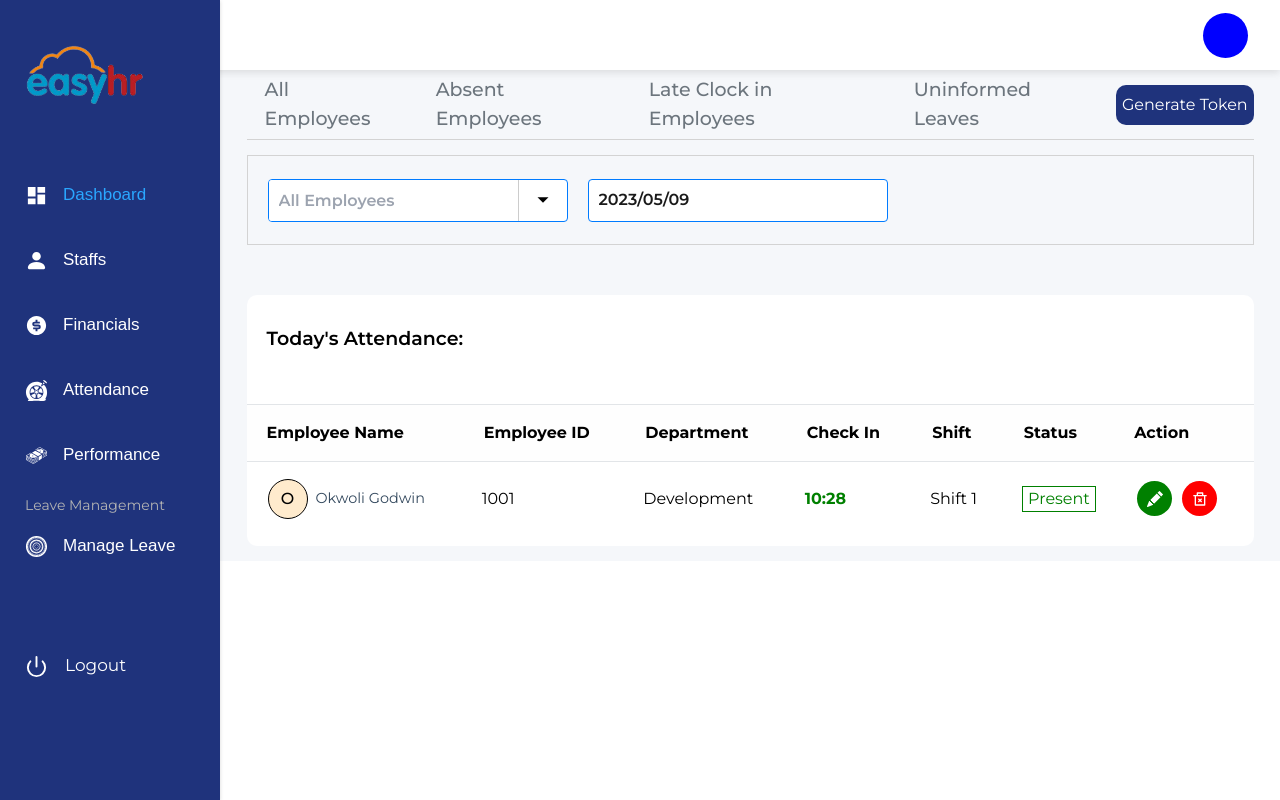
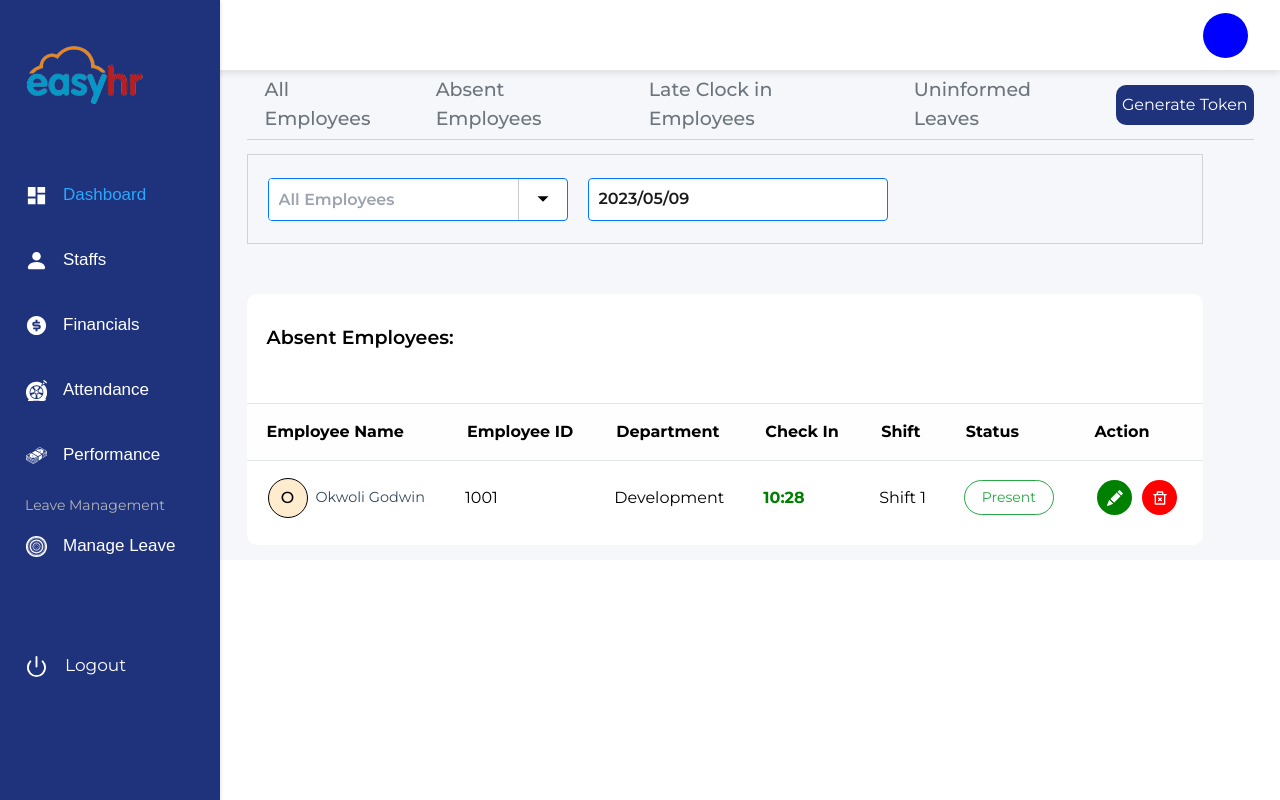
Before and after one commit to OgbuEsther/Easy_HR_FE2, a React (Create React App) app: page /dashboard/admin-attendance in a window 1280 px wide. Both pictures are taken after a click on the element "Absent Employees". Built offline with nearby package versions, Linux system fonts and the light colour scheme; no server answers.

Commit message:
absent employee gotten

```diff
--- /dev/null
+++ b/src/pages/AbsentEmployee.tsx
@@ -0,0 +1,281 @@
+import React, {useState} from 'react'
+import styled from "styled-components"
+import { RiDeleteBin2Line } from "react-icons/ri";
+import { BsPencilFill } from "react-icons/bs";
+import Inputdate from "./Inputdate/Inputdate";
+import {IoMdArrowDropdown} from "react-icons/io"
+
+const AbsentEmployee = () => {
+
+     const [selectedDate, setSelectedDate] = useState<Date>(new Date());
+        const handleDateChange = (date: Date) => {
+    setSelectedDate(date);
+  };
+
+  return (
+      <Container>
+          <Wrapper>
+              <Down>
+            <Inputhold>
+            <Input placeholder='All Employees' />
+            <Icon><IoMdArrowDropdown /></Icon>
+            </Inputhold>
+            <Inputhold>
+              <Inputdate selectedDate={selectedDate} onDateChange={handleDateChange} />
+            </Inputhold>
+        </Down>
+
+            <Two>
+            <Title>Absent Employees:</Title>
+
+            <Table>
+              <table>
+                <tr>
+                  <th>Employee Name</th>
+                  <th>Employee ID</th>
+                  <th>Department</th>
+                  <th>Check In</th>
+                  <th>Shift</th>
+                  <th>Status</th>
+                  <th>Action</th>
+                </tr>
+
+                <tr>
+                  <td>
+                    <Circlehold>
+                    <Circle>O</Circle>
+                    <Name>Okwoli Godwin</Name>
+                    </Circlehold>
+                  </td>
+                  <td>1001</td>
+                  <td>Development</td>
+                  <td>
+                    <Chc>10:28</Chc>
+                  </td>
+                  <td>Shift 1</td>
+                  <td>
+                    <Box>Present</Box>
+                  </td>
+                  <td>
+                    <Action>
+                      <Cir>
+                        <BsPencilFill />
+                      </Cir>
+                      <Cir1>
+                        <RiDeleteBin2Line />
+                      </Cir1>
+                    </Action>
+                  </td>
+                </tr>
+              </table>
+            </Table>
+          </Two>
+          </Wrapper>
+    </Container>
+  )
+}
+
+export default AbsentEmployee
+const Cir = styled.div`
+  margin: 5px;
+  border-radius: 50px;
+  background-color: green;
+  height: 35px;
+  width: 35px;
+  display: flex;
+  align-items: center;
+  justify-content: center;
+  color: white;
+`;
+
+const Cir1 = styled.div`
+  margin: 5px;
+  border-radius: 50px;
+  background-color: red;
+  height: 35px;
+  width: 35px;
+  display: flex;
+  align-items: center;
+  justify-content: center;
+  color: white;
+`;
+
+const Action = styled.div`
+  display: flex;
+`;
+
+const Chc = styled.div`
+  color: green;
+  font-weight: bold;
+`;
+
+const Box = styled.div`
+  color: #28a745;
+  border-color: #28a745;
+  display: flex;
+  align-items: center;
+  justify-content: center;
+  font-size: .875rem;
+  line-height: 1.5;
+  width: 90px;
+  height: 35px;
+  font-weight: 400;
+  border-radius: 50px;
+  border: 1px solid #28a745;
+  outline-color: 2px solid #619c6f;
+  cursor: pointer;
+`;
+
+const Circle = styled.div`
+  width: 40px;
+  height: 40px;
+  margin: 3px;
+  font-size: 16px;
+  display: flex;
+  justify-content: center;
+  align-items: center;
+  overflow: hidden;
+  font-weight: 500;
+  color: black;
+  background-color: blanchedalmond;
+  border: 1px solid black;
+  border-radius: 50px;
+
+  @media screen and (max-width: 900px) {
+    height: 30px;
+    width: 30px;
+    font-size: 12px;
+  }
+`;
+
+const Table = styled.div`
+  display: flex;
+  height: auto;
+  width: 100%;
+  justify-content: flex-start;
+  align-items: center;
+  margin-bottom: 10px;
+  overflow-x: auto;
+  margin-top: 50px;
+
+  table {
+    min-width: 400px;
+    max-width: 1440px;
+    width: 100%;
+  }
+
+  table,
+  th,
+  tr:nth-child(even) {
+    background-color: #fff;
+  }
+
+  td,
+  th {
+    padding: 14px 2px;
+    text-align: left;
+    border-top: 1px solid #e2e5e8;
+    padding-left: 18px;
+    padding-right: 18px;
+  }
+
+  td {
+    @media screen and (max-width: 900px) {
+      font-size: 12px;
+    }
+  }
+
+  th {
+    border-top: 1px solid #e2e5e8;
+    background-color: #fefefe;
+    padding: 1rem 0.75rem;
+    padding-left: 20px;
+    padding-right: 20px;
+  }
+`;
+const Title = styled.div`
+  font-weight: 600;
+  font-size: 19px;
+  margin-top: 30px;
+  margin-left: 20px;
+`;
+
+const Two = styled.div`
+  width: 100%;
+  background-color: rgb(255, 255, 255);
+  border-radius: 10px;
+  margin-top: 50px;
+  margin-bottom: 15px;
+`;
+const Name = styled.div`
+    color: #34495e;
+    font-size: .9rem;
+    margin-left: 5px;
+`
+const Circlehold = styled.div`
+  display: flex;
+  align-items: center;
+`
+const Icon = styled.div`
+  flex: 1;
+  height: 100%;
+  display: flex;
+  justify-content: center;
+  align-items: center;
+  font-size: 22px;
+`
+const Input = styled.input`
+  height: 100%;
+  border: none;
+  outline: none;
+  width: 250px;
+  border-right: 1px solid rgb(204, 204, 204);
+  color: rgb(26, 26, 26);
+  font-size: 1rem;
+  font-weight: 600;
+  line-height: 1.5;
+  text-align: left;
+  padding-left: 10px;
+`
+const Inputhold = styled.div`
+    align-items: center;
+    background-color: rgb(255, 255, 255);
+    border-color: #007bff;
+    border-radius: 4px;
+    border-style: solid;
+    border-width: 1px;
+    cursor: default;
+    display: flex;
+    justify-content: space-between;
+    height: 43px;
+    transition: all 100ms ease 0s;
+    box-sizing: border-box;
+    outline: 0px !important;
+    width: 300px;
+    overflow: hidden;
+    margin-left: 20px;
+`
+  const Down = styled.div`
+  width: 100%;
+  display: flex;
+  height: 90px;
+  border: 1px solid lightgray;
+  /* margin-top: 15px; */
+  align-items: center;
+`
+const Wrapper = styled.div`
+  width: 95%;
+  display: flex;
+  flex-direction: column;
+  align-items: center;
+  padding-top: 14px;
+  display: flex;
+  align-items: center;
+  justify-content: center;
+  flex-direction: column;
+  /* background-color: red; */
+`;
+const Container = styled.div`
+    width: 100%;
+    display: flex;
+`
--- a/src/pages/AdminAttendance/Adminattendance.tsx
+++ b/src/pages/AdminAttendance/Adminattendance.tsx
@@ -11,6 +11,7 @@ import { useQuery } from "@tanstack/react-query";
 import { RotatingLines } from 'react-loader-spinner'
 import {IoMdArrowDropdown} from "react-icons/io"
 import Inputdate from "../Inputdate/Inputdate";
+import AbsentEmployee from "../AbsentEmployee";
 
 const Adminattendance: React.FC = () => {
   const [selectedDate, setSelectedDate] = useState<Date>(new Date());
@@ -28,11 +29,18 @@ const Adminattendance: React.FC = () => {
   // console.log("this is admin",admin?._id)
   // console.log("this is admin22",)
 
-   const [show1, setShow1] = useState(true)
+  const [show1, setShow1] = useState(true)
+  const [show2, setShow2] = useState(false)
   const [isLoading, setIsLoading] = useState(false)
 
   const Toggle1 = () => {
     setShow1(true)
+    setShow2(false)
+  }
+
+  const Toggle2 = () => {
+    setShow2(!show2)
+    setShow1(false)
   }
 
   useEffect(() => {
@@ -54,7 +62,7 @@ const Adminattendance: React.FC = () => {
             width="30"/>}</span>
           </Pending>
 
-          <Pending><h3>Absent Employees</h3><span>{isLoading ? "" : <RotatingLines  visible={true}
+          <Pending onClick={Toggle2}><h3>Absent Employees</h3><span>{isLoading ? "" : <RotatingLines  visible={true}
             strokeColor="#007bff"
             strokeWidth="5"
             animationDuration="0.75"
@@ -90,7 +98,11 @@ const Adminattendance: React.FC = () => {
             <p>{token}</p>
         </Top>
 
-          <Down>
+          {show1 ? (
+            <div style={{
+              width: "100%"
+            }}>
+              <Down>
             <Inputhold>
             <Input placeholder='All Employees' />
             <Icon><IoMdArrowDropdown /></Icon>
@@ -100,8 +112,9 @@ const Adminattendance: React.FC = () => {
             </Inputhold>
         </Down>
 
-
-          <Two>
+              <Mid>
+                {isLoading ? (
+                   <Two>
             <Title>Today's Attendance:</Title>
 
             <Table>
@@ -146,6 +159,18 @@ const Adminattendance: React.FC = () => {
               </table>
             </Table>
           </Two>
+                  ) : <RotatingLines  visible={true}
+            strokeColor="#007bff"
+            strokeWidth="5"
+            animationDuration="0.75"
+            width="30"/>}
+              </Mid>
+            </div>
+          ) : null}
+
+          {show2 ? (
+            <AbsentEmployee />
+          ) : null}
         </Wrapper>
       </Container>
     </div>
@@ -153,6 +178,14 @@ const Adminattendance: React.FC = () => {
 };
 
 export default Adminattendance;
+const Mid = styled.div`
+  width: 100%;
+  display: flex;
+  justify-content: center;
+  padding-top: 15px;
+  flex-direction: column;
+  align-items: center;
+`
 const Name = styled.div`
     color: #34495e;
     font-size: .9rem;
@@ -267,11 +300,20 @@ const Chc = styled.div`
 `;
 
 const Box = styled.div`
-  border: 1px solid green;
-  color: green;
+  color: #28a745;
+  border-color: #28a745;
   display: flex;
   align-items: center;
   justify-content: center;
+  font-size: .875rem;
+  line-height: 1.5;
+  width: 90px;
+  height: 35px;
+  font-weight: 400;
+  border-radius: 50px;
+  border: 1px solid #28a745;
+  outline-color: 2px solid #619c6f;
+  cursor: pointer;
 `;
 
 const Circle = styled.div`
```
Also changed, not shown: src/pages/Module.css (deleted, +0 -37 lines).
